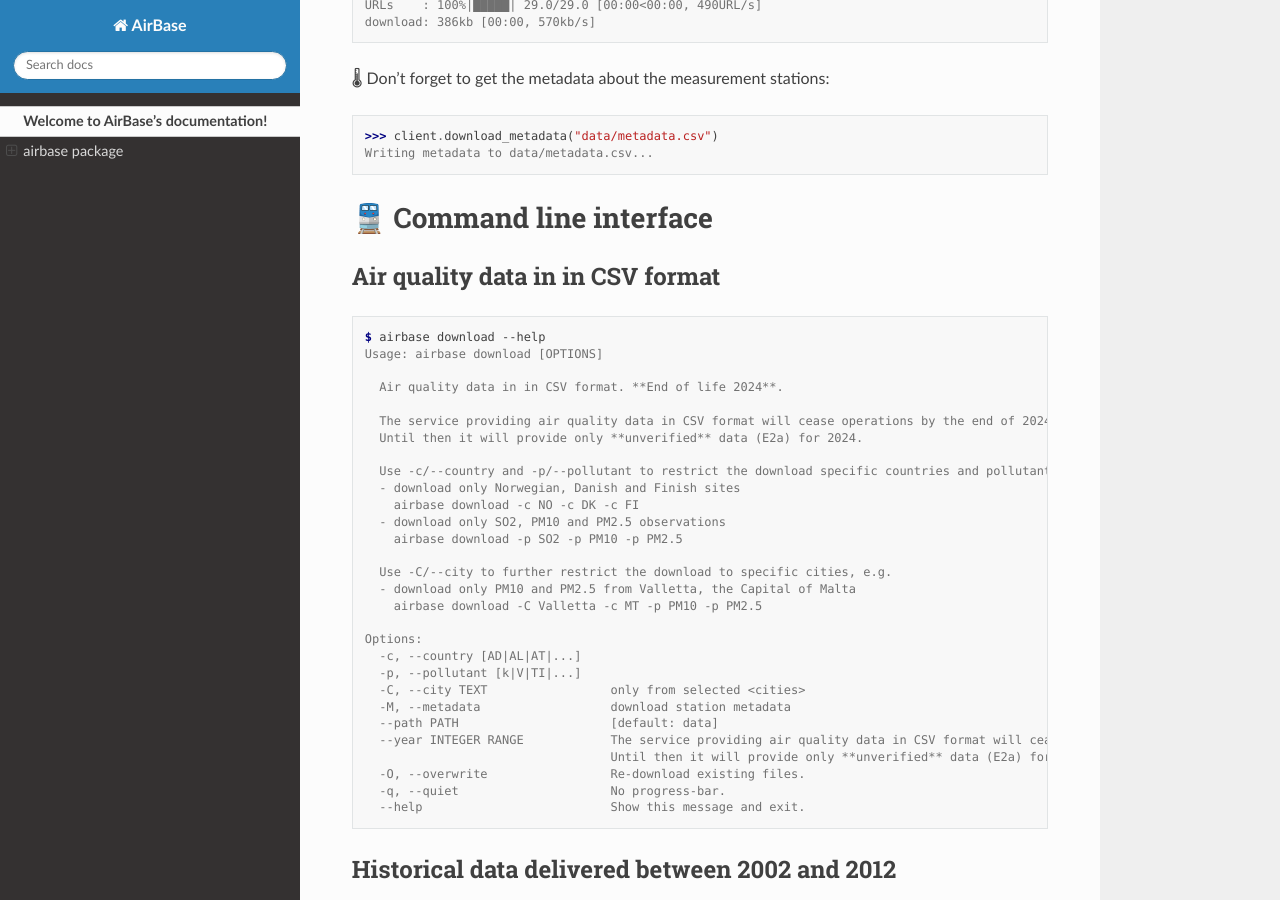
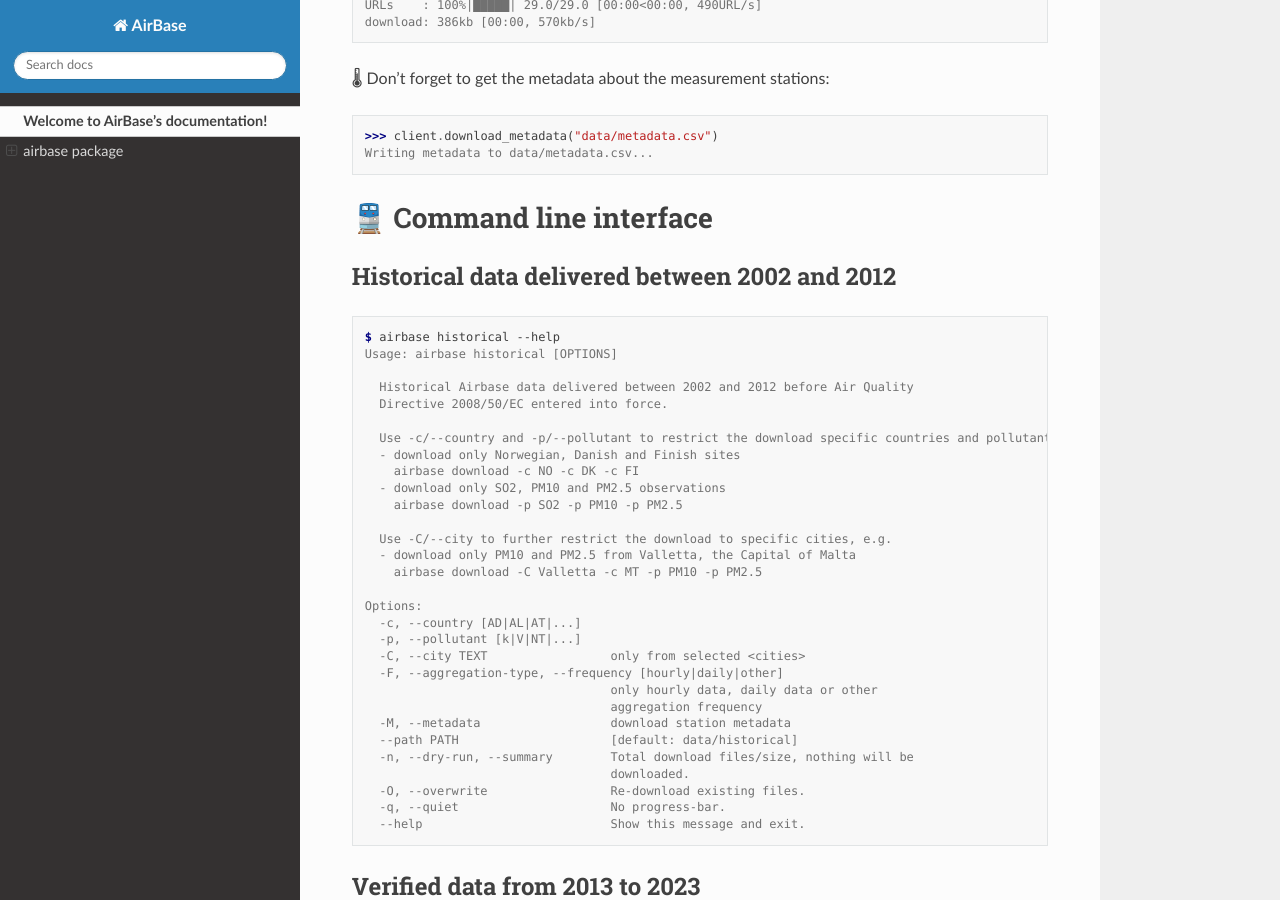
Before and after one commit to JohnPaton/airbase, a Sphinx documentation site: the page built from docs/source/index.rst, in a window 1280 px wide and 900 px high, scrolled down 1168 px. Built offline with Sphinx 7.4.7 and the Read the Docs theme 3.1.0, drawn with Linux system fonts in a browser that asks for light colours; pages that are not in the unit, such as notebooks, are missing from menus.

Commit message:
remove CSV download from docs

```diff
--- a/docs/source/index.rst
+++ b/docs/source/index.rst
@@ -69,41 +69,6 @@ To install ``airbase``, simply run
 
 🚆 Command line interface
 =========================
-
-Air quality data in in CSV format
----------------------------------
-
-.. code-block:: console
-
-   $ airbase download --help
-   Usage: airbase download [OPTIONS]
-
-     Air quality data in in CSV format. **End of life 2024**.
-
-     The service providing air quality data in CSV format will cease operations by the end of 2024.
-     Until then it will provide only **unverified** data (E2a) for 2024.
-
-     Use -c/--country and -p/--pollutant to restrict the download specific countries and pollutants, e.g.
-     - download only Norwegian, Danish and Finish sites
-       airbase download -c NO -c DK -c FI
-     - download only SO2, PM10 and PM2.5 observations
-       airbase download -p SO2 -p PM10 -p PM2.5
-
-     Use -C/--city to further restrict the download to specific cities, e.g.
-     - download only PM10 and PM2.5 from Valletta, the Capital of Malta
-       airbase download -C Valletta -c MT -p PM10 -p PM2.5
-
-   Options:
-     -c, --country [AD|AL|AT|...]
-     -p, --pollutant [k|V|TI|...]
-     -C, --city TEXT                 only from selected <cities>
-     -M, --metadata                  download station metadata
-     --path PATH                     [default: data]
-     --year INTEGER RANGE            The service providing air quality data in CSV format will cease operations by the end of 2024.
-                                     Until then it will provide only **unverified** data (E2a) for 2024.  [default: 2024; 2024<=x<=2024]
-     -O, --overwrite                 Re-download existing files.
-     -q, --quiet                     No progress-bar.
-     --help                          Show this message and exit.
 
 Historical data delivered between 2002 and 2012
 -----------------------------------------------
```
